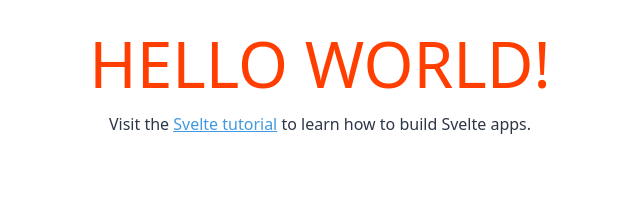
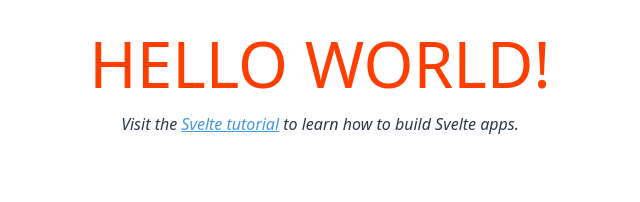
Before and after one commit to colinbate/svelte-ts-tailwind-template, a Svelte app: page / in a window 1280 px wide. Shown: the top 202 px of the page, without its empty margins (320-960 px from the left). Built offline with nearby package versions, Linux system fonts and the light colour scheme.

Commit message:
Add example of a custom style

```diff
--- a/src/App.svelte
+++ b/src/App.svelte
@@ -2,10 +2,15 @@
 	import Tailwindcss from './Tailwindcss.svelte';
 	export let name: string;
 </script>
+<style>
+	.custom-style {
+		@apply italic;
+	}
+</style>
 <Tailwindcss />
 <main class="p-4 mx-auto text-center max-w-xl">
 	<h1 class="uppercase text-6xl font-hairline text-svelte">Hello {name}!</h1>
-	<p>
+	<p class="custom-style">
 		Visit the
 		<a href="https://svelte.dev/tutorial" class="text-blue-500 underline">Svelte tutorial</a>
 		to learn how to build Svelte apps.
```
